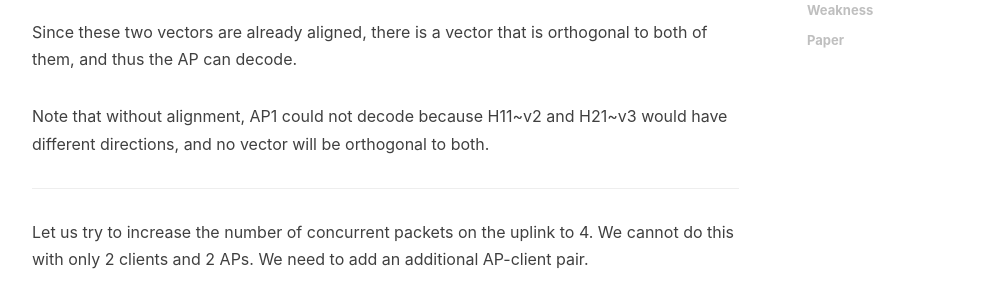
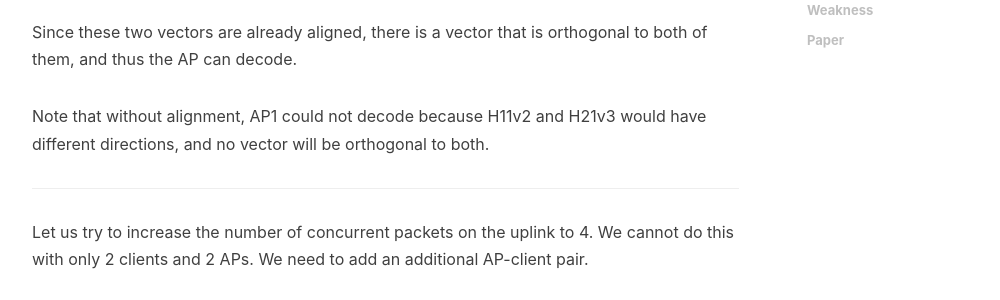
Before and after one commit to a416485164/a416485164.github.io, a Jekyll site: the page built from _posts/2019-5-6-Interference Alignment and Cancellation.md, in a window 1280 px wide and 900 px high, scrolled down 3566 px. Shown: the part 154-454 px from the top of the window, without its empty margins (233-1233 px from the left). Built offline with Jekyll 4.4.1, drawn with Linux system fonts in a browser that asks for light colours; nearby versions of some CDN libraries; comment, search, counter and statistics services are not loaded.

Commit message:
Update 2019-5-6-Interference Alignment and Cancellation.md

```diff
--- a/_posts/2019-5-6-Interference Alignment and Cancellation.md
+++ b/_posts/2019-5-6-Interference Alignment and Cancellation.md
@@ -48,7 +48,7 @@ H11v2 = H21v3
 
 Since these two vectors are already aligned, there is a vector that is orthogonal to both of them, and thus the AP can decode.
 
-Note that without alignment, AP1 could not decode because H11~v2 and H21~v3 would have different directions,
+Note that without alignment, AP1 could not decode because H11v2 and H21v3 would have different directions,
 and no vector will be orthogonal to both.
 
 
```
